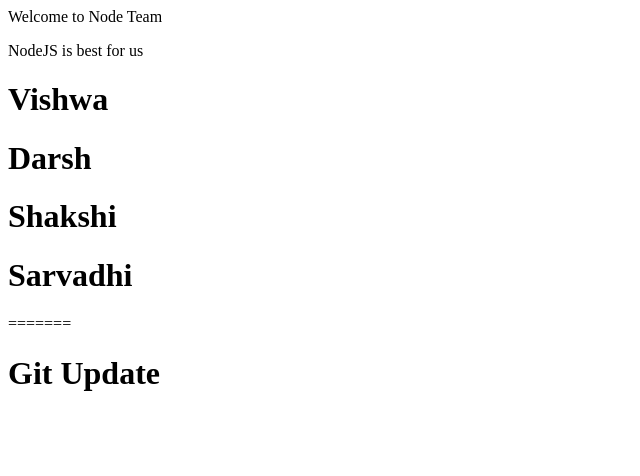
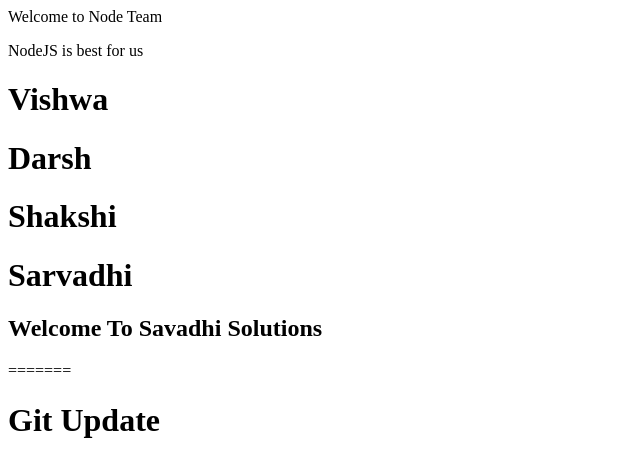
Before and after one commit to darshparmar18/Test, a plain HTML site: page index.html in a window 1280 px wide. Shown: the whole page, without its empty margins (0-640 px from the left). Drawn offline with Linux system fonts and the light colour scheme.

Commit message:
Update index.html
done

```diff
--- a/index.html
+++ b/index.html
@@ -5,6 +5,7 @@
 <h1>Shakshi</h1>
 
 <h1>Sarvadhi</h1>
+<h2>Welcome To Savadhi Solutions</h2>
 =======
 
 <h1>Git Update</h1>
```
